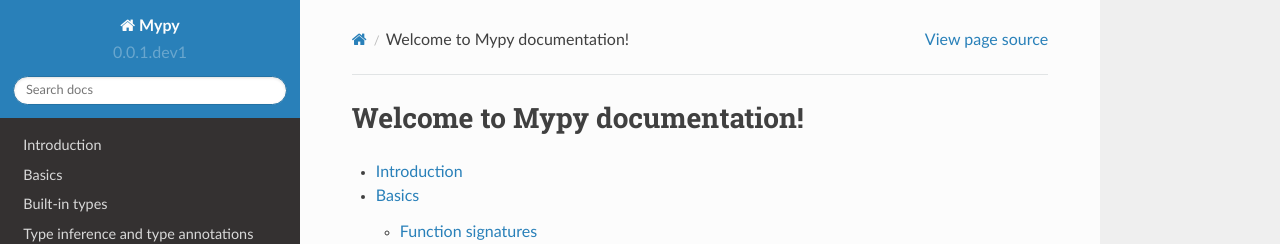
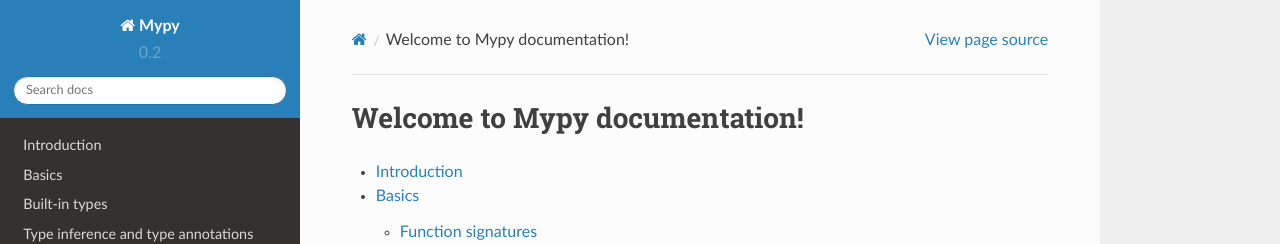
Before and after one commit to lucalysoft/mypy, a Sphinx documentation site: the page built from docs/source/index.rst, in a window 1280 px wide. Shown: the top 244 px of the page. Built offline with Sphinx 7.4.7 and the Read the Docs theme 2.0.0, drawn with Linux system fonts in a browser that asks for light colours.

Commit message:
Fix doc version number

```diff
--- a/docs/source/conf.py
+++ b/docs/source/conf.py
@@ -51,9 +51,9 @@ copyright = u'2014, Jukka Lehtosalo'
 # built documents.
 #
 # The short X.Y version.
-version = '0.0.1.dev1'
+version = '0.2'
 # The full version, including alpha/beta/rc tags.
-release = '0.0.1.dev1'
+release = '0.2'
 
 # The language for content autogenerated by Sphinx. Refer to documentation
 # for a list of supported languages.
```
